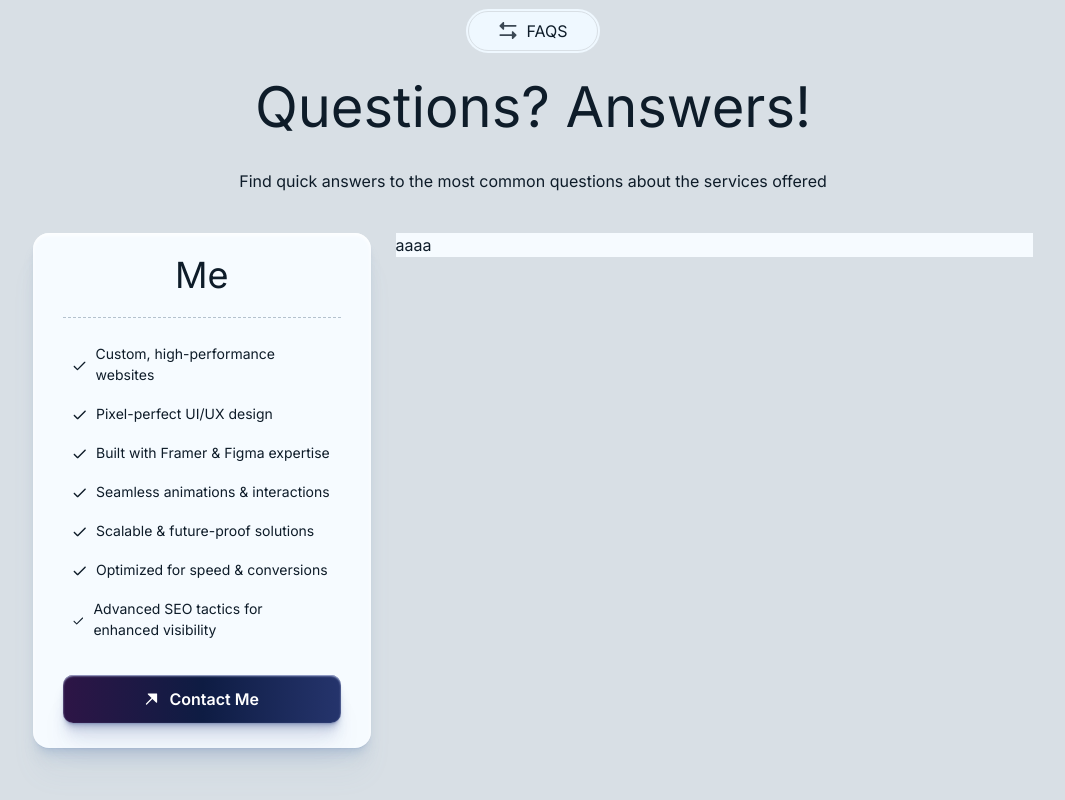
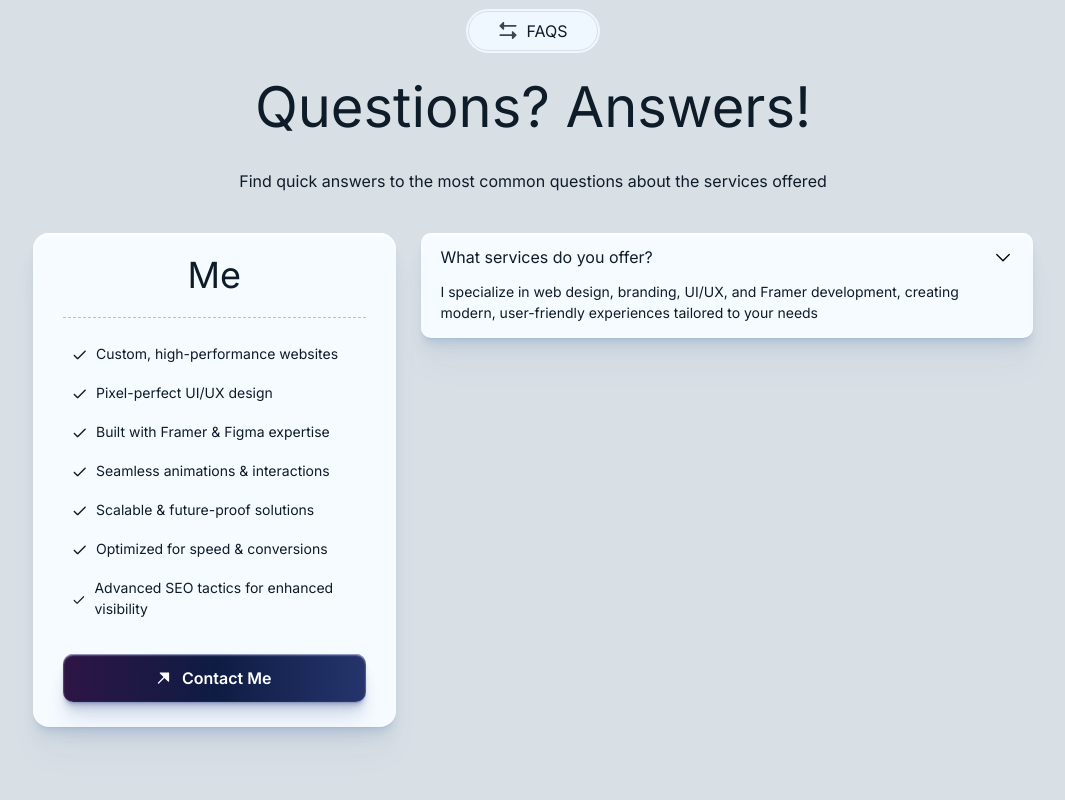
Before and after one commit to ask0ldd/FolioV2, a React (Vite) app: page / in a window 1280 px wide. Shown: the part 5140-5940 px from the top of the page, without its empty margins (107-1172 px from the left). Built offline with nearby package versions, Linux system fonts and the light colour scheme.

Commit message:
*edit* front / question styling

```diff
--- a/src/pages/app/sections/QA.tsx
+++ b/src/pages/app/sections/QA.tsx
@@ -13,7 +13,7 @@ export default function QA(){
             <span className='mt-[20px]'>Find quick answers to the most common questions about the services offered</span>
             <div className='flex flex-row flex-wrap gap-x-[25px] w-full max-w-[1000px] mt-[40px]'>
 
-                <div className="flex flex-col flex-[30%] shrink grow bg-[#F6FBFF] rounded-[16px] pt-[15px] pb-[25px] px-[30px] whiteBlockShadow">
+                <div className="flex flex-col flex-[35%] shrink grow bg-[#F6FBFF] rounded-[16px] pt-[15px] pb-[25px] px-[30px] whiteBlockShadow">
                     <h3 className="dm-sans text-[36px] text-center">Me</h3>
                     <hr className="mt-[15px] mb-[25px] border-[#9DAEBCbb] border-dashed"/>
                     <ul className="flex flex-col text-[14px] gap-y-[18px] px-[10px]">
@@ -69,8 +69,16 @@ export default function QA(){
                 </div>
 
                 <div className="flex flex-col flex-[60%] shrink grow h-fit">
-                    <div className="flex flex-col bg-[#F6FBFF]">
-                        <span>aaaa</span>
+                    <div className="flex flex-col bg-[#F6FBFF] rounded-[10px] px-[20px] whiteBlockShadow">
+                        <div className="flex flex-row justify-between h-[48px] items-center">
+                            <span className="text-[16px] text-[#0E1C29]">What services do you offer?</span>
+                            <svg width={20} height={20} xmlns="http://www.w3.org/2000/svg"
+                                viewBox="0 0 256 256"
+                                focusable="false"
+                                color="var(--token-6396e7f2-0645-4f69-9a36-80e94f8ee015, rgb(14, 28, 41))"
+                            ><path d="M213.66,101.66l-80,80a8,8,0,0,1-11.32,0l-80-80A8,8,0,0,1,53.66,90.34L128,164.69l74.34-74.35a8,8,0,0,1,11.32,11.32Z"></path></svg>
+                            </div>
+                        <span className="text-[14px] text-[#0E1C29] font-normal pb-[15px]">I specialize in web design, branding, UI/UX, and Framer development, creating modern, user-friendly experiences tailored to your needs</span>
                     </div>
                 </div>
             </div>
```
